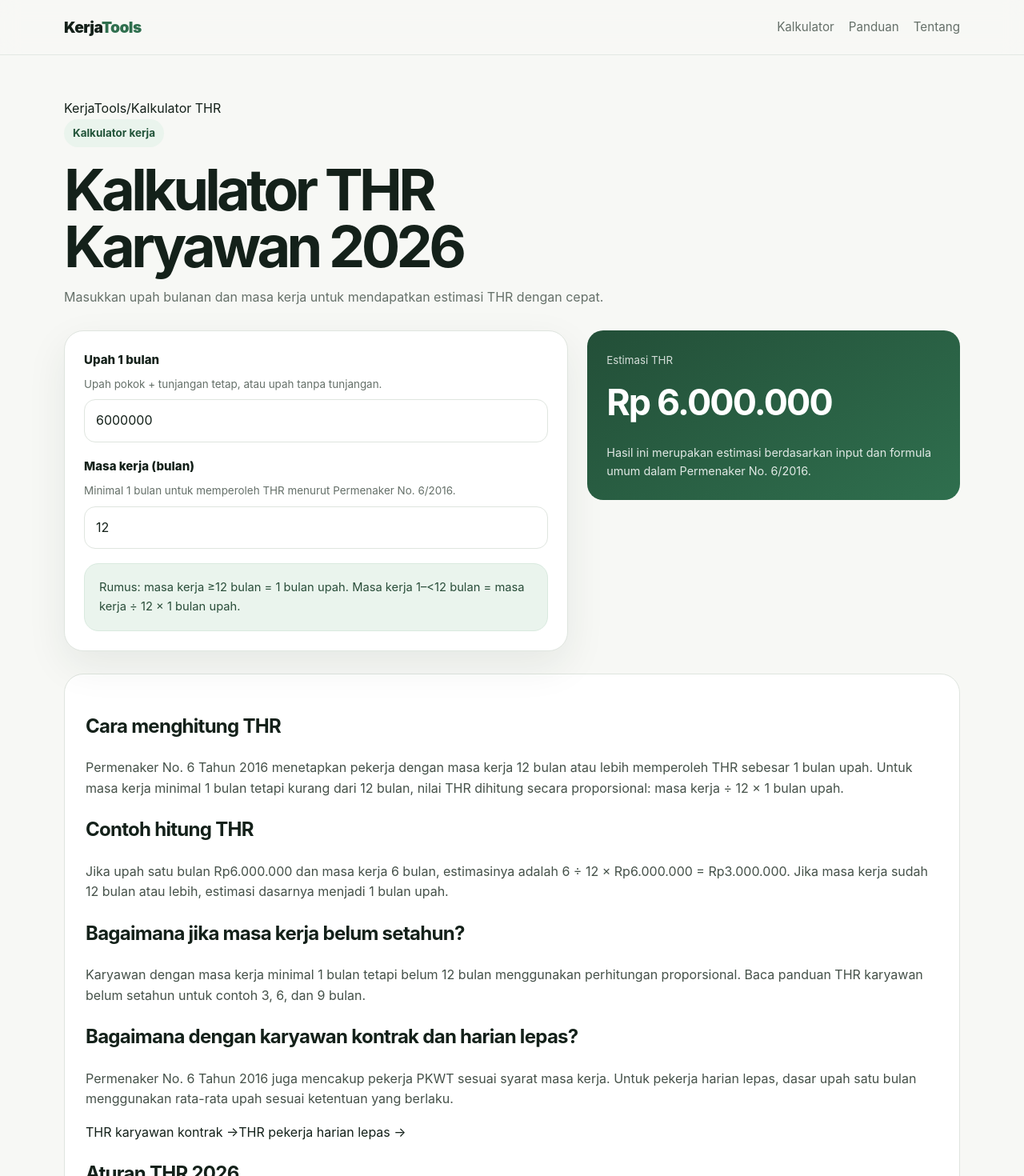
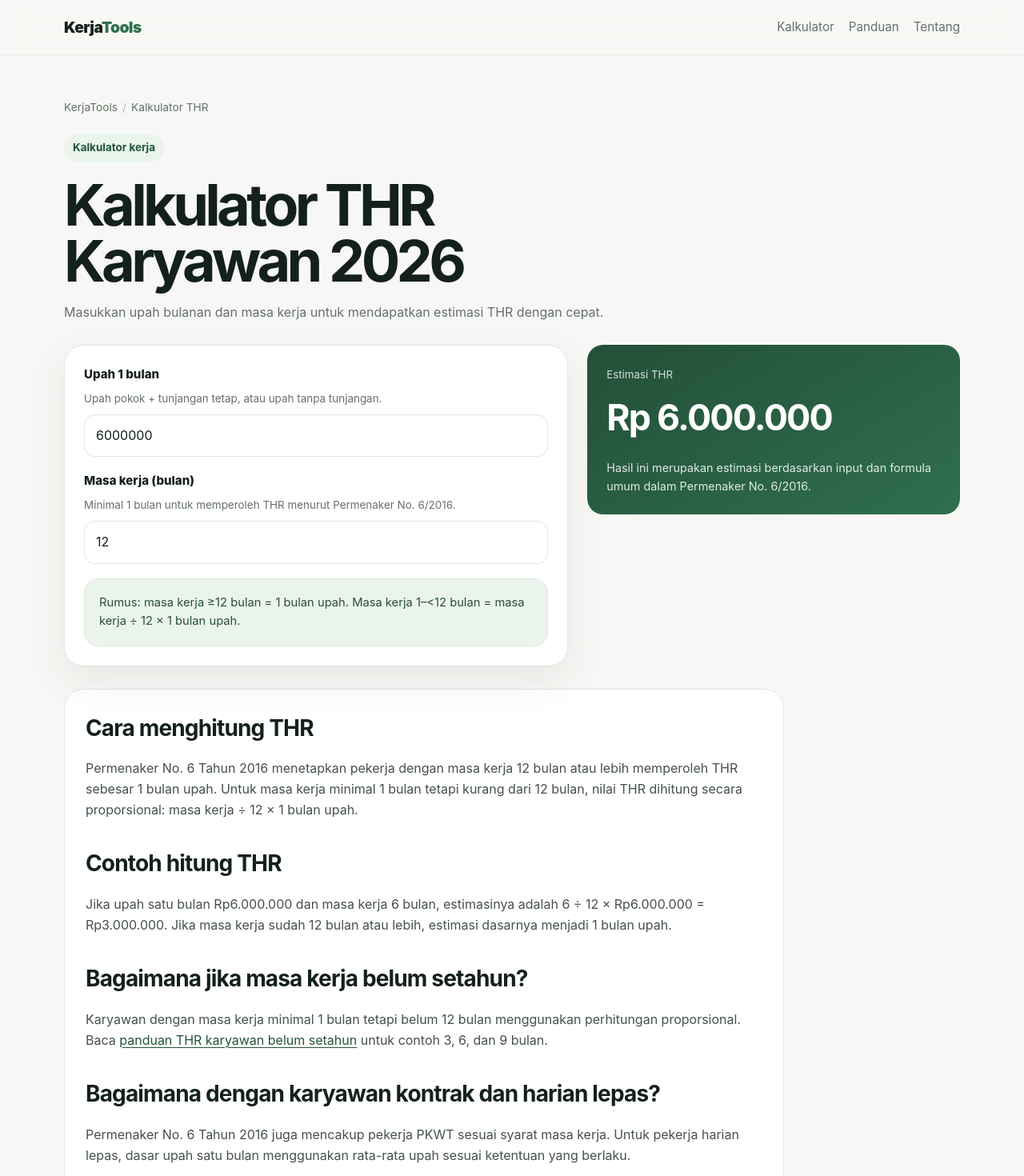
Before and after one commit to alfindevin/kerja-tools, a Next.js app: page /kalkulator-thr in a window 1280 px wide. Shown: the top 1470 px of the page at 80% size. Built offline with nearby package versions, Linux system fonts and the light colour scheme; no server answers.

Commit message:
style: add guide hub and SEO content layouts

```diff
--- a/app/globals.css
+++ b/app/globals.css
@@ -70,3 +70,38 @@ input:focus { border-color: var(--brand); box-shadow: 0 0 0 3px rgba(47,111,78,.
   .nav-links { display: none; }
   .hero { padding-top: 52px; }
 }
+
+
+/* SEO content hub */
+.breadcrumbs { display: flex; flex-wrap: wrap; gap: 6px; margin-bottom: 22px; color: var(--muted); font-size: .86rem; }
+.breadcrumbs a:hover { color: var(--brand); }
+.crumb-separator { margin-right: 6px; opacity: .5; }
+.mini-label { display: inline-block; color: var(--brand); font-size: .78rem; font-weight: 800; text-transform: uppercase; letter-spacing: .06em; }
+.guide-grid { display: grid; grid-template-columns: repeat(2, minmax(0, 1fr)); gap: 18px; }
+.guide-grid .card h2 { font-size: 1.25rem; line-height: 1.25; margin: 12px 0 8px; letter-spacing: -.025em; }
+.section-heading-row { display: flex; justify-content: space-between; align-items: end; gap: 20px; margin-bottom: 18px; }
+.section-heading-row h2 { margin-bottom: 0; }
+.article-wrap { max-width: 900px; }
+.article-head { padding: 22px 0 18px; }
+.article-head h1 { font-size: clamp(2.3rem, 6vw, 4.4rem); }
+.article-lead { max-width: 760px; font-size: 1.12rem; color: var(--muted); }
+.article-meta { color: var(--muted); font-size: .84rem; }
+.article-content { background: var(--surface); border: 1px solid var(--line); border-radius: 24px; padding: clamp(22px, 4vw, 38px); box-shadow: 0 8px 30px rgba(21,54,36,.04); }
+.article-content section + section { margin-top: 34px; }
+.article-content h2, .seo-content h2 { margin: 0 0 10px; font-size: clamp(1.35rem, 3vw, 1.75rem); letter-spacing: -.03em; }
+.article-content p, .article-content li { color: #455149; }
+.article-content a:not(.primary-link), .seo-content a:not(.tag) { color: var(--brand-dark); text-decoration: underline; text-decoration-thickness: 1px; text-underline-offset: 3px; }
+.inline-cta, .cta-box { background: var(--soft); border-color: #d9eadf; }
+.primary-link { display: inline-flex; padding: 11px 15px; border-radius: 12px; background: var(--brand); color: white; font-weight: 800; }
+.primary-link:hover { background: var(--brand-dark); }
+.source-links, .text-links { display: flex; flex-wrap: wrap; gap: 10px 18px; }
+.source-links a, .text-links a { color: var(--brand-dark); font-weight: 700; font-size: .92rem; }
+.related-guides { margin-top: 44px; }
+.related-guides > h2 { letter-spacing: -.03em; }
+.seo-content { max-width: 900px; }
+.seo-content > h2:not(:first-child) { margin-top: 32px; }
+
+@media (max-width: 820px) {
+  .guide-grid { grid-template-columns: 1fr; }
+  .section-heading-row { align-items: start; flex-direction: column; }
+}
```
